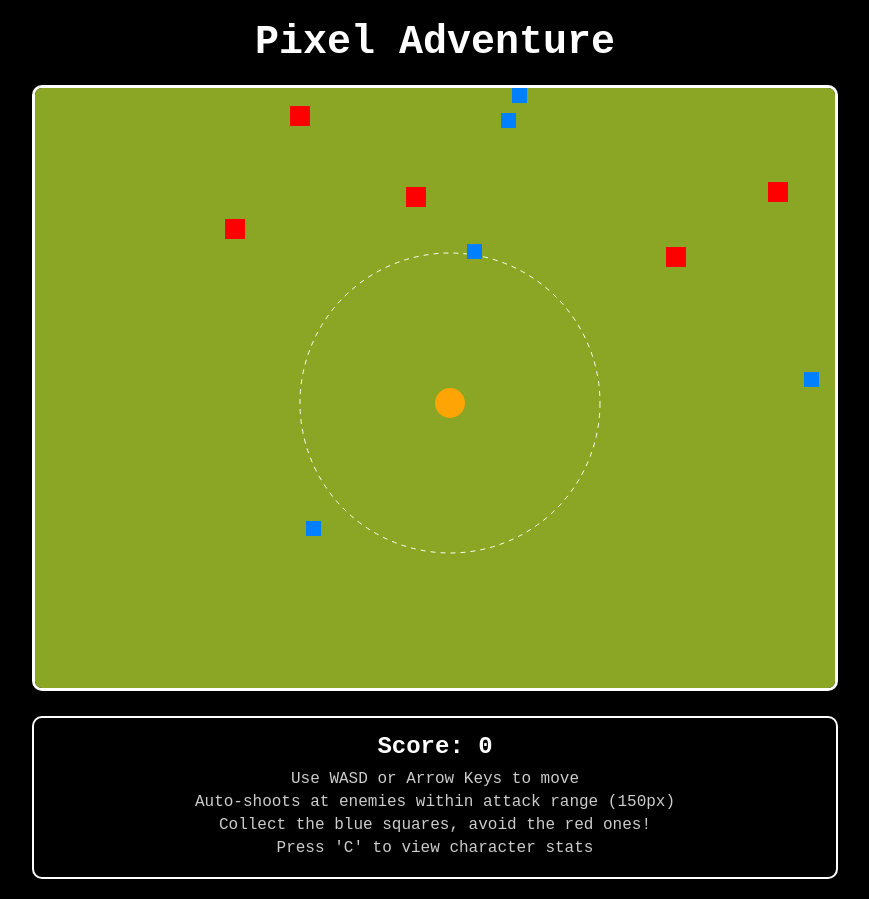
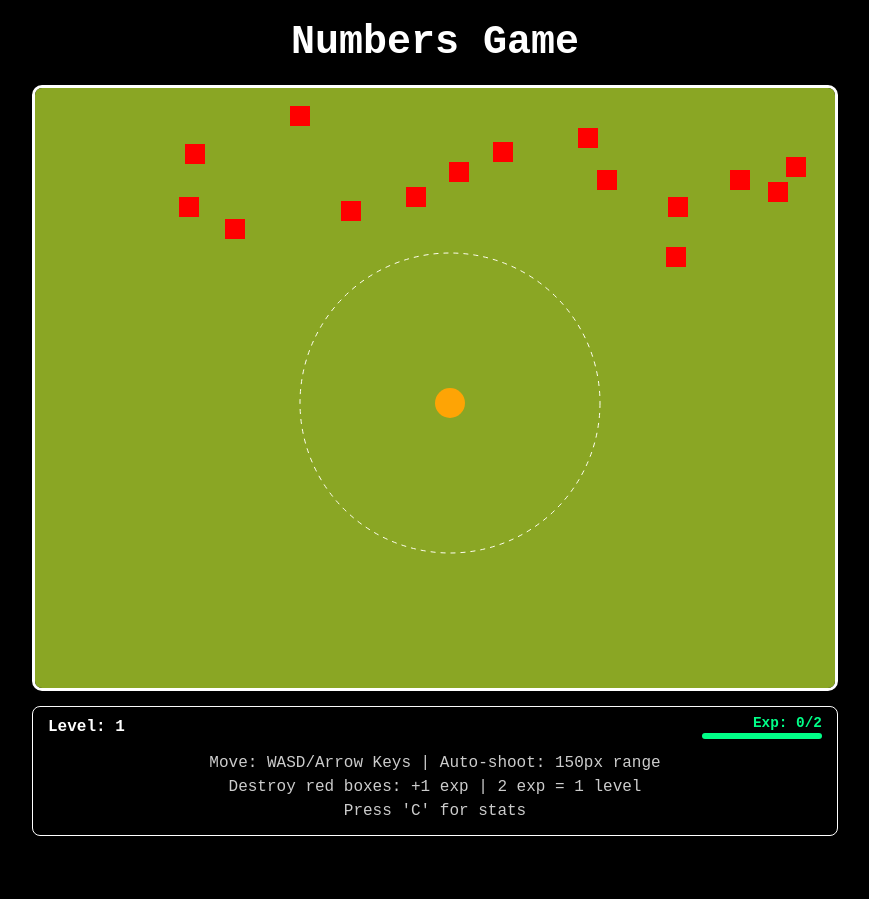
Before and after one commit to supersun17/Numbers-Game, a plain HTML site: page index.html in a window 1280 px wide. Shown: the whole page, without its empty margins (205-1074 px from the left). After the commit the page ends 856 px from the top, so only its background shows below. Drawn offline with Linux system fonts and the light colour scheme.

Commit message:
Exp, Level

```diff
--- a/game.js
+++ b/game.js
@@ -2,7 +2,8 @@ class PixelGame {
     constructor() {
         this.canvas = document.getElementById('gameCanvas');
         this.ctx = this.canvas.getContext('2d');
-        this.scoreElement = document.getElementById('score');
+        this.levelElement = document.getElementById('level');
+        this.experienceElement = document.getElementById('experience');
         this.statsModal = document.getElementById('statsModal');
         this.closeStatsBtn = document.querySelector('.close-stats');
 
@@ -28,10 +29,10 @@ class PixelGame {
             lastShotTime: 0
         };
 
-        this.collectibles = [];
         this.enemies = [];
         this.bullets = [];
-        this.score = 0;
+        this.experience = 0;
+        this.level = 1;
         this.keys = {};
 
         this.init();
@@ -39,7 +40,6 @@ class PixelGame {
 
     init() {
         this.setupEventListeners();
-        this.spawnCollectibles();
         this.spawnEnemies();
         this.gameLoop();
     }
@@ -70,20 +70,9 @@ class PixelGame {
         });
     }
 
-    spawnCollectibles() {
-        for (let i = 0; i < 5; i++) {
-            this.collectibles.push({
-                x: Math.random() * (this.canvas.width - 15),
-                y: Math.random() * (this.canvas.height - 15),
-                width: 15,
-                height: 15,
-                color: '#0080ff'
-            });
-        }
-    }
 
     spawnEnemies() {
-        for (let i = 0; i < 5; i++) {
+        for (let i = 0; i < 15; i++) {
             this.enemies.push({
                 x: Math.random() * (this.canvas.width - 20),
                 y: Math.random() * (this.canvas.height / 3 - 20),
@@ -191,8 +180,15 @@ class PixelGame {
             this.enemies = this.enemies.filter(enemy => {
                 if (this.isColliding(bullet, enemy)) {
                     bulletHit = true;
-                    this.score += 5;
-                    this.updateScore();
+                    this.experience += 1;
+
+                    // Level up every 2 experience
+                    if (this.experience >= this.level * 2) {
+                        this.level += 1;
+                        this.experience = 0;
+                    }
+
+                    this.updateLevelAndExperience();
                     return false;
                 }
                 return true;
@@ -203,28 +199,13 @@ class PixelGame {
     }
 
     checkCollisions() {
-        this.collectibles = this.collectibles.filter(collectible => {
-            if (this.isColliding(this.player, collectible)) {
-                this.score += 10;
-                this.updateScore();
-                return false;
-            }
-            return true;
-        });
-
         this.enemies.forEach(enemy => {
             if (this.isColliding(this.player, enemy)) {
-                this.score = Math.max(0, this.score - 5);
-                this.updateScore();
-
+                // No penalty for touching enemies, just reposition
                 enemy.x = Math.random() * (this.canvas.width - enemy.width);
                 enemy.y = Math.random() * (this.canvas.height - enemy.height);
             }
         });
-
-        if (this.collectibles.length === 0) {
-            this.spawnCollectibles();
-        }
     }
 
     isColliding(rect1, rect2) {
@@ -234,8 +215,15 @@ class PixelGame {
                rect1.y + rect1.height > rect2.y;
     }
 
-    updateScore() {
-        this.scoreElement.textContent = this.score;
+    updateLevelAndExperience() {
+        this.levelElement.textContent = this.level;
+        this.experienceElement.textContent = this.experience;
+
+        const totalExpNeeded = this.level * 2;
+        document.getElementById('total-exp').textContent = totalExpNeeded;
+
+        const expPercentage = (this.experience / totalExpNeeded) * 100;
+        document.getElementById('exp-fill').style.width = `${expPercentage}%`;
     }
 
     toggleStats() {
@@ -255,6 +243,7 @@ class PixelGame {
         document.getElementById('critChanceStat').textContent = `${stats.criticalHitChance}%`;
         document.getElementById('critDamageStat').textContent = `${stats.criticalHitDamage}%`;
 
+        this.updateLevelAndExperience();
         this.statsModal.style.display = 'block';
     }
 
@@ -294,9 +283,6 @@ class PixelGame {
             this.player.color
         );
 
-        this.collectibles.forEach(collectible => {
-            this.drawPixelRect(collectible.x, collectible.y, collectible.width, collectible.height, collectible.color);
-        });
 
         this.enemies.forEach(enemy => {
             this.drawPixelRect(enemy.x, enemy.y, enemy.width, enemy.height, enemy.color);
--- a/index.html
+++ b/index.html
@@ -8,15 +8,22 @@
 </head>
 <body>
     <div class="game-container">
-        <h1>Pixel Adventure</h1>
+        <h1>Numbers Game</h1>
         <canvas id="gameCanvas" width="800" height="600"></canvas>
         <div class="game-info">
-            <div class="score">Score: <span id="score">0</span></div>
+            <div class="level-exp-container">
+                <div class="level">Level: <span id="level">1</span></div>
+                <div class="experience">
+                    <div class="exp-text">Exp: <span id="experience">0</span>/<span id="total-exp">2</span></div>
+                    <div class="exp-bar">
+                        <div class="exp-fill" id="exp-fill"></div>
+                    </div>
+                </div>
+            </div>
             <div class="controls">
-                <p>Use WASD or Arrow Keys to move</p>
-                <p>Auto-shoots at enemies within attack range (150px)</p>
-                <p>Collect the blue squares, avoid the red ones!</p>
-                <p>Press 'C' to view character stats</p>
+                <p>Move: WASD/Arrow Keys | Auto-shoot: 150px range</p>
+                <p>Destroy red boxes: +1 exp | 2 exp = 1 level</p>
+                <p>Press 'C' for stats</p>
             </div>
         </div>
     </div>
--- a/styles.css
+++ b/styles.css
@@ -36,17 +36,62 @@ h1 {
 }
 
 .game-info {
-    margin-top: 20px;
+    margin-top: 10px;
     background-color: #000000;
-    padding: 15px;
-    border-radius: 10px;
-    border: 2px solid #ffffff;
+    padding: 8px 15px;
+    border-radius: 8px;
+    border: 1px solid #ffffff;
+    display: flex;
+    flex-direction: column;
+    gap: 5px;
 }
 
-.score {
-    font-size: 1.5rem;
+.level-exp-container {
+    display: flex;
+    justify-content: space-between;
+    align-items: center;
+    margin-bottom: 5px;
+}
+
+.level {
+    font-size: 1rem;
     font-weight: bold;
-    margin-bottom: 10px;
+}
+
+.experience {
+    font-size: 0.9rem;
+    font-weight: bold;
+    color: #00ff88;
+    text-align: right;
+}
+
+.exp-text {
+    margin-bottom: 2px;
+}
+
+.exp-bar {
+    width: 120px;
+    height: 6px;
+    background-color: #333;
+    border-radius: 3px;
+    overflow: hidden;
+    margin-left: auto;
+}
+
+.exp-fill {
+    height: 100%;
+    background-color: #00ff88;
+    transition: width 0.3s ease;
+}
+
+.controls {
+    font-size: 0.8rem;
+    opacity: 0.9;
+    line-height: 1.2;
+}
+
+.controls p {
+    margin: 2px 0;
 }
 
 .controls {
```
